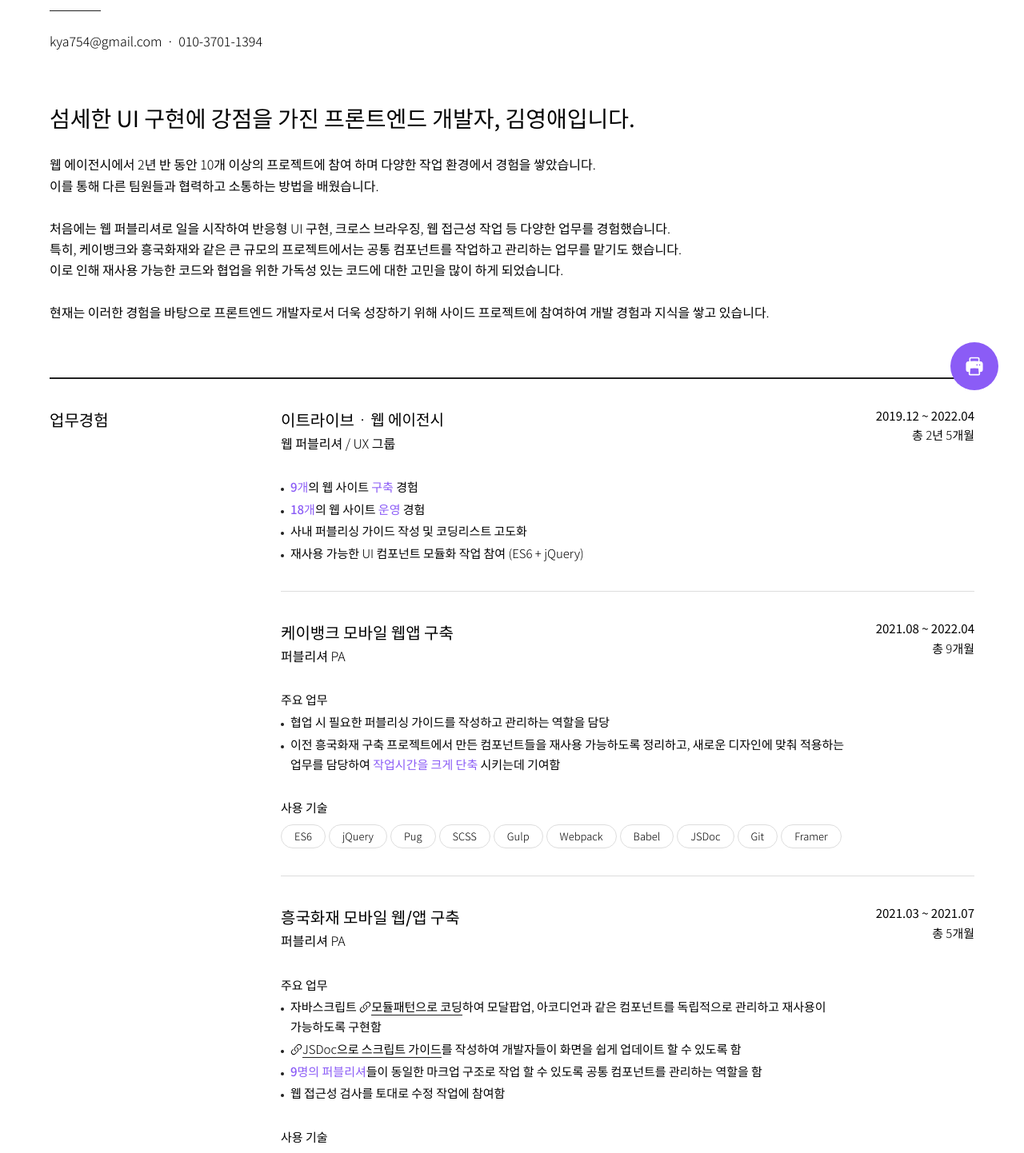
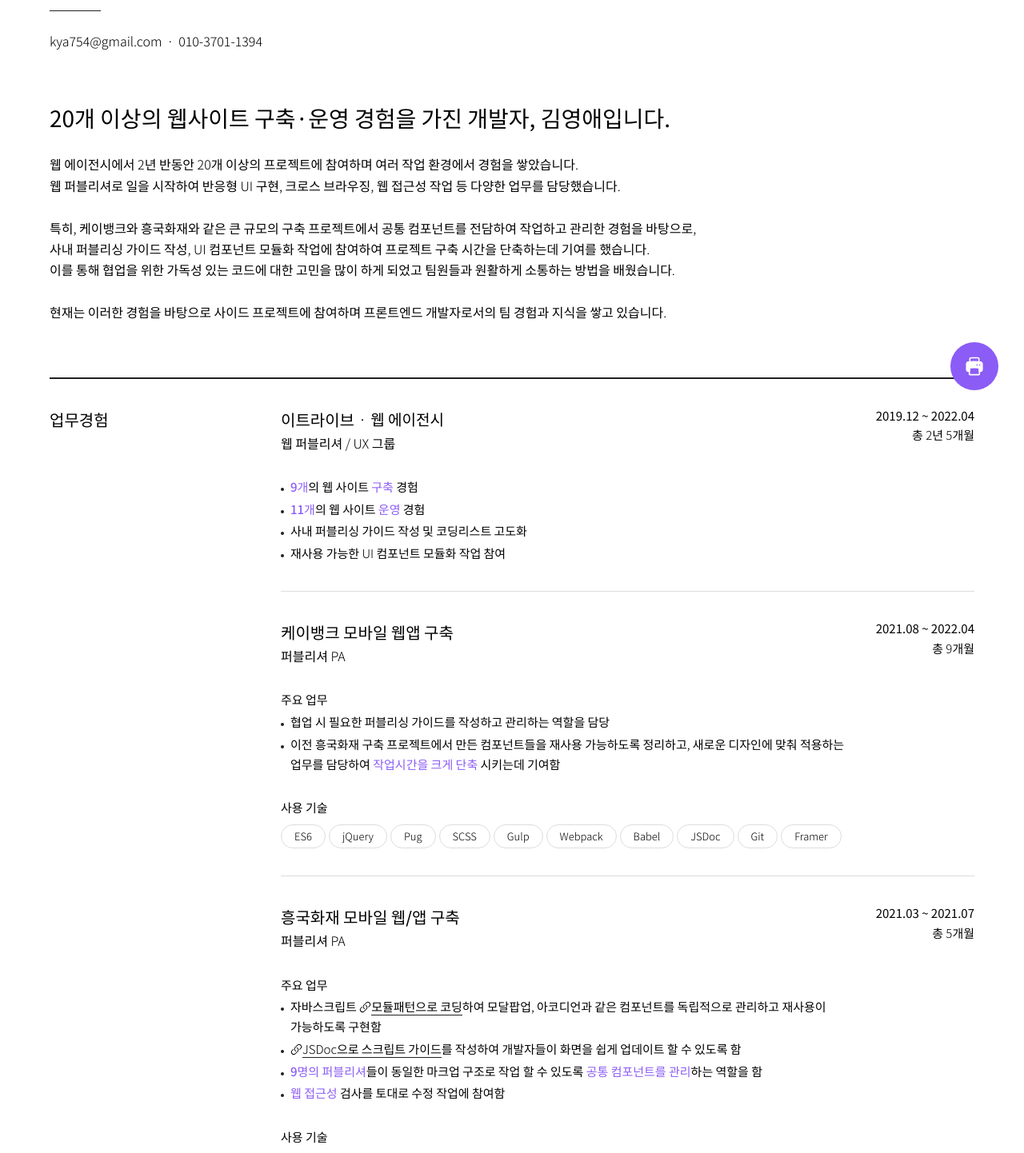
Before and after one commit to kkomyoung/fe-portfolio, a React (Create React App) app: page /resume in a window 1280 px wide. Shown: the part 280-1722 px from the top of the page at 80% size. Built offline with nearby package versions, Linux system fonts and the light colour scheme.

Commit message:
이력서 update

```diff
--- a/src/pages/ResumePage.jsx
+++ b/src/pages/ResumePage.jsx
@@ -66,27 +66,24 @@ export default function Resume() {
 
         <IntroSection>
           <p className="title">
-            섬세한 UI 구현에 강점을 가진 프론트엔드 개발자, 김영애입니다.
+            20개 이상의 웹사이트 구축·운영 경험을 가진 개발자, 김영애입니다.
           </p>
+          <p className="desc"></p>
           <p className="desc">
-            웹 에이전시에서 2년 반 동안 10개 이상의 프로젝트에 참여 하며 다양한
-            작업 환경에서 경험을 쌓았습니다.
+            웹 에이전시에서 2년 반동안 20개 이상의 프로젝트에 참여하며 여러 작업
+            환경에서 경험을 쌓았습니다.
+            <br /> 웹 퍼블리셔로 일을 시작하여 반응형 UI 구현, 크로스 브라우징,
+            웹 접근성 작업 등 다양한 업무를 담당했습니다.
             <br />
-            이를 통해 다른 팀원들과 협력하고 소통하는 방법을 배웠습니다.
+            <br /> 특히, 케이뱅크와 흥국화재와 같은 큰 규모의 구축 프로젝트에서
+            공통 컴포넌트를 전담하여 작업하고 관리한 경험을 바탕으로,
+            <br /> 사내 퍼블리싱 가이드 작성, UI 컴포넌트 모듈화 작업에 참여하여
+            프로젝트 구축 시간을 단축하는데 기여를 했습니다.
+            <br /> 이를 통해 협업을 위한 가독성 있는 코드에 대한 고민을 많이
+            하게 되었고 팀원들과 원활하게 소통하는 방법을 배웠습니다.
             <br />
-            <br />
-            처음에는 웹 퍼블리셔로 일을 시작하여 반응형 UI 구현, 크로스
-            브라우징, 웹 접근성 작업 등 다양한 업무를 경험했습니다.
-            <br />
-            특히, 케이뱅크와 흥국화재와 같은 큰 규모의 프로젝트에서는 공통
-            컴포넌트를 작업하고 관리하는 업무를 맡기도 했습니다.
-            <br />
-            이로 인해 재사용 가능한 코드와 협업을 위한 가독성 있는 코드에 대한
-            고민을 많이 하게 되었습니다.
-            <br />
-            <br />
-            현재는 이러한 경험을 바탕으로 프론트엔드 개발자로서 더욱 성장하기
-            위해 사이드 프로젝트에 참여하여 개발 경험과 지식을 쌓고 있습니다.
+            <br /> 현재는 이러한 경험을 바탕으로 사이드 프로젝트에 참여하며
+            프론트엔드 개발자로서의 팀 경험과 지식을 쌓고 있습니다.
           </p>
         </IntroSection>
 
@@ -111,12 +108,10 @@ export default function Resume() {
                       <Point>9개</Point>의 웹 사이트 <Point>구축</Point> 경험
                     </li>
                     <li>
-                      <Point>18개</Point>의 웹 사이트 <Point>운영</Point> 경험
+                      <Point>11개</Point>의 웹 사이트 <Point>운영</Point> 경험
                     </li>
                     <li>사내 퍼블리싱 가이드 작성 및 코딩리스트 고도화</li>
-                    <li>
-                      재사용 가능한 UI 컴포넌트 모듈화 작업 참여 (ES6 + jQuery)
-                    </li>
+                    <li>재사용 가능한 UI 컴포넌트 모듈화 작업 참여</li>
                   </DetailList>
                 </InfoDetail>
               </li>
@@ -195,9 +190,12 @@ export default function Resume() {
                     </li>
                     <li>
                       <Point>9명의 퍼블리셔</Point>들이 동일한 마크업 구조로
-                      작업 할 수 있도록 공통 컴포넌트를 관리하는 역할을 함
+                      작업 할 수 있도록 <Point>공통 컴포넌트를 관리</Point>하는
+                      역할을 함
                     </li>
-                    <li>웹 접근성 검사를 토대로 수정 작업에 참여함</li>
+                    <li>
+                      <Point>웹 접근성</Point> 검사를 토대로 수정 작업에 참여함
+                    </li>
                   </DetailList>
                 </InfoDetail>
                 <InfoDetail>
@@ -445,8 +443,14 @@ export default function Resume() {
                 <InfoDetail>
                   <h5 className="title">주요 업무</h5>
                   <DetailList>
-                    <li>반응형 퍼블리싱 작업</li>
-                    <li>다국어 버전 사이트 작업</li>
+                    <li>
+                      진행 중인 프로젝트에 중도 참여하여{" "}
+                      <Point>부정확하게 마크업된 반응형 화면을 수정</Point>하고,
+                      일정에 맞추어 사이트가 성공적으로 오픈하도록 기여함
+                    </li>
+                    <li>
+                      다국어(영어, 스페인어) 지원이 가능하도록 CSS 수정 작업
+                    </li>
                   </DetailList>
                 </InfoDetail>
                 <InfoDetail>
@@ -485,10 +489,13 @@ export default function Resume() {
                 <InfoDetail>
                   <h5 className="title">주요 업무</h5>
                   <DetailList>
-                    <li>반응형, 다국어 버전 사이트 유지보수 작업</li>
                     <li>
-                      Outlook을 포함한 여러 종류의 메일 서비스에 대응할 수 있는
-                      뉴스레터 화면 작업
+                      반응형, 다국어(영어, 중국어, 일본어) 버전 사이트 유지보수
+                      작업
+                    </li>
+                    <li>
+                      Outlook을 포함한 여러 종류의 메일 서비스에 대응할 수 있는{" "}
+                      <Point>뉴스레터 작업</Point>
                     </li>
                   </DetailList>
                 </InfoDetail>
@@ -519,7 +526,9 @@ export default function Resume() {
                   <h5 className="title">주요 업무</h5>
                   <DetailList>
                     <li>반응형, 다국어 버전 사이트 유지보수 작업</li>
-                    <li>웹 접근성 작업 참여</li>
+                    <li>
+                      <Point>웹 접근성 작업</Point> 참여
+                    </li>
                   </DetailList>
                 </InfoDetail>
                 <InfoDetail>
@@ -539,7 +548,7 @@ export default function Resume() {
                 </InfoDetail>
               </li>
               <li>
-                <h4 className="title">삼성자산운용</h4>
+                <h4 className="title">삼성자산운용 사이트 운영</h4>
                 <p className="sub-title">퍼블리셔 PL</p>
                 <time>
                   2020.02 ~ 2020.09 <br />
@@ -581,7 +590,8 @@ export default function Resume() {
                     <li>메인 페이지 담당 작업</li>
                     <li>
                       여러 웹 브라우저에서 일관된 그리드를 유지하기 위해 Can I
-                      use 사이트를 활용하여 크로스브라우징 작업하여 화면 구현
+                      use 사이트를 활용하여 <Point>크로스브라우징 </Point>
+                      테스트하여 화면 구현
                     </li>
                   </DetailList>
                 </InfoDetail>
@@ -704,23 +714,27 @@ export default function Resume() {
                   </span>
                 </h4>
                 <p className="sub-title">FE 개발</p>
-                <time>2023.06 ~ ing</time>
+                <time>
+                  2023.06 ~ ing
+                  <br />
+                  <span>1차 배포 후 추가 작업 중</span>
+                </time>
 
                 <InfoDetail>
                   <h5 className="title">주요 작업</h5>
                   <DetailList>
                     <li>
-                      GitHub Issue를 사용하여 프로젝트의 추가 기능, 개선사항,
-                      버그 등을 효율적으로 관리함
+                      <Point>GitHub Issue</Point>를 사용하여 프로젝트의 추가
+                      기능, 개선사항, 버그 등을 효율적으로 관리함
                     </li>
                     <li>
-                      페이지네이션(더보기) 구현 : 초기에 데이터를 모두 호출한 뒤
-                      클라이언트 단에서 가공하는 방식을 사용하여 페이지 전환을
-                      빠르게 하고 사용성을 높임
+                      <Point>페이지네이션(더보기) 구현</Point> : 초기에 데이터를
+                      모두 호출한 뒤 클라이언트 단에서 가공하는 방식을 사용하여
+                      페이지 전환을 빠르게 하고 사용성을 높임
                     </li>
                     <li>
                       React-Hook-Form을 사용하여 로그인, 회원가입 폼의 코드를
-                      줄이고 유효성 검사를 단순화함
+                      줄이고 <Point>유효성 검사를 단순화</Point>함
                     </li>
                   </DetailList>
                 </InfoDetail>
@@ -770,7 +784,7 @@ export default function Resume() {
                 <time>
                   2023.01 ~ 2023.06
                   <br />
-                  <span>총 6개월</span>
+                  <span>총 6개월 · 리팩토링 작업 중</span>
                 </time>
 
                 <InfoDetail>
```
